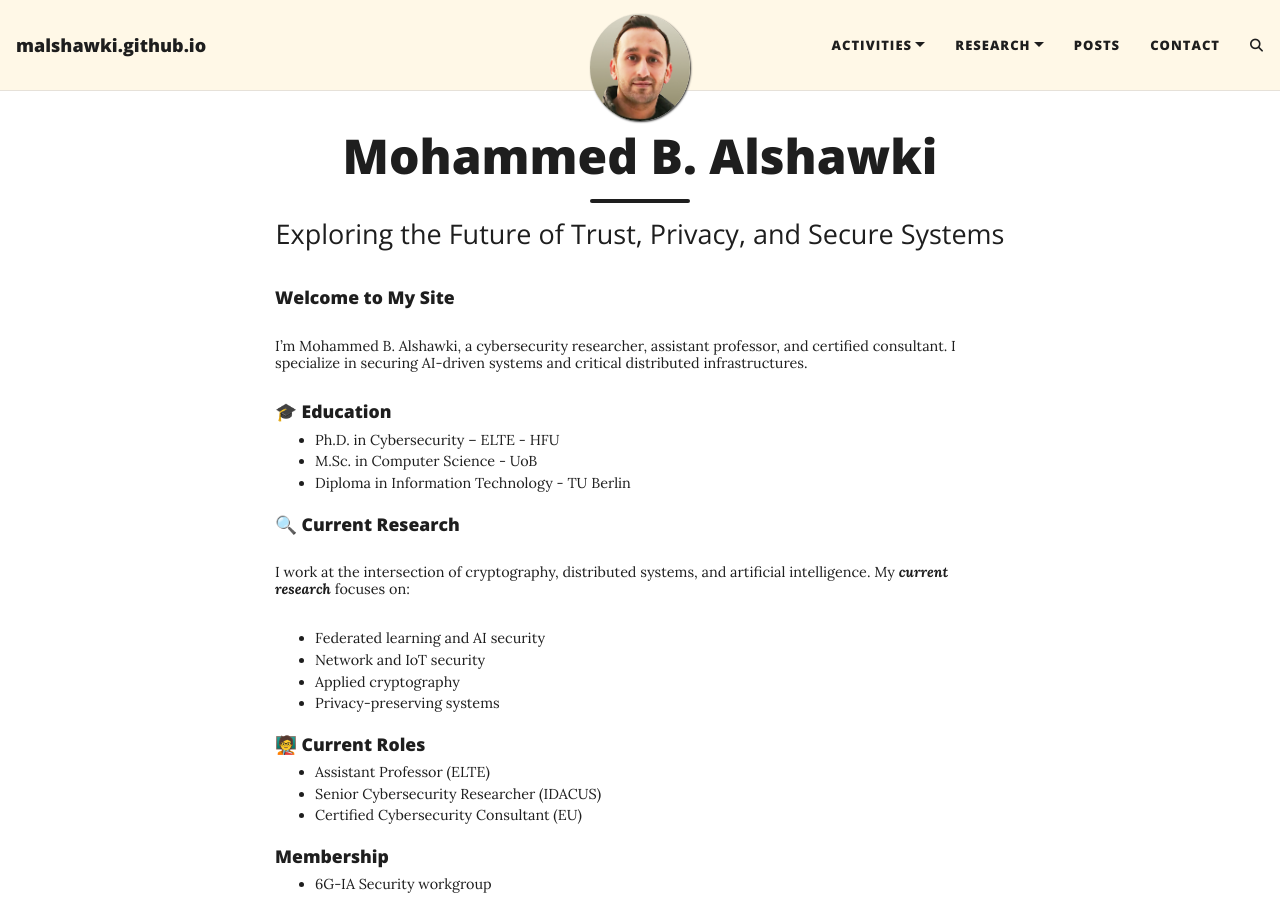
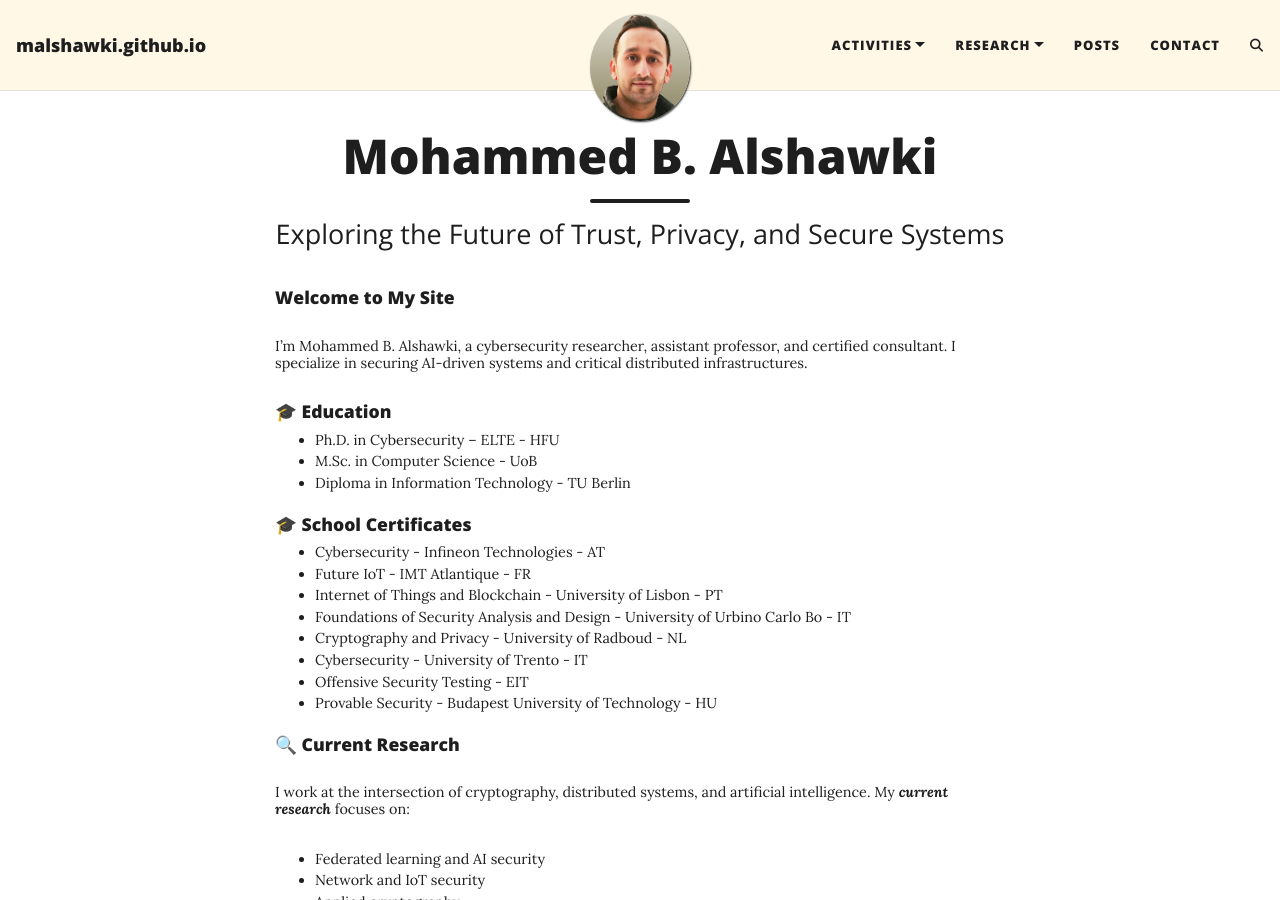
Before and after one commit to malshawki/malshawki.github.io, a Jekyll site: the page built from home.md, in a window 1280 px wide and 900 px high. Built offline with Jekyll 4.4.1, drawn with Linux system fonts in a browser that asks for light colours; comment, search, counter and statistics services are not loaded.

Commit message:
Update home.md

```diff
--- a/home.md
+++ b/home.md
@@ -12,6 +12,16 @@ I’m Mohammed B. Alshawki, a cybersecurity researcher, assistant professor, and
 - Ph.D. in Cybersecurity – ELTE - HFU
 - M.Sc. in Computer Science - UoB
 - Diploma in Information Technology - TU Berlin
+
+### 🎓 School Certificates
+- Cybersecurity - Infineon Technologies - AT
+- Future IoT - IMT Atlantique - FR
+- Internet of Things and Blockchain - University of Lisbon - PT
+- Foundations of Security Analysis and Design - University of Urbino Carlo Bo - IT
+- Cryptography and Privacy - University of Radboud - NL
+- Cybersecurity - University of Trento - IT
+- Offensive Security Testing - EIT
+- Provable Security - Budapest University of Technology - HU
 
 
 ### 🔍 Current Research
```
